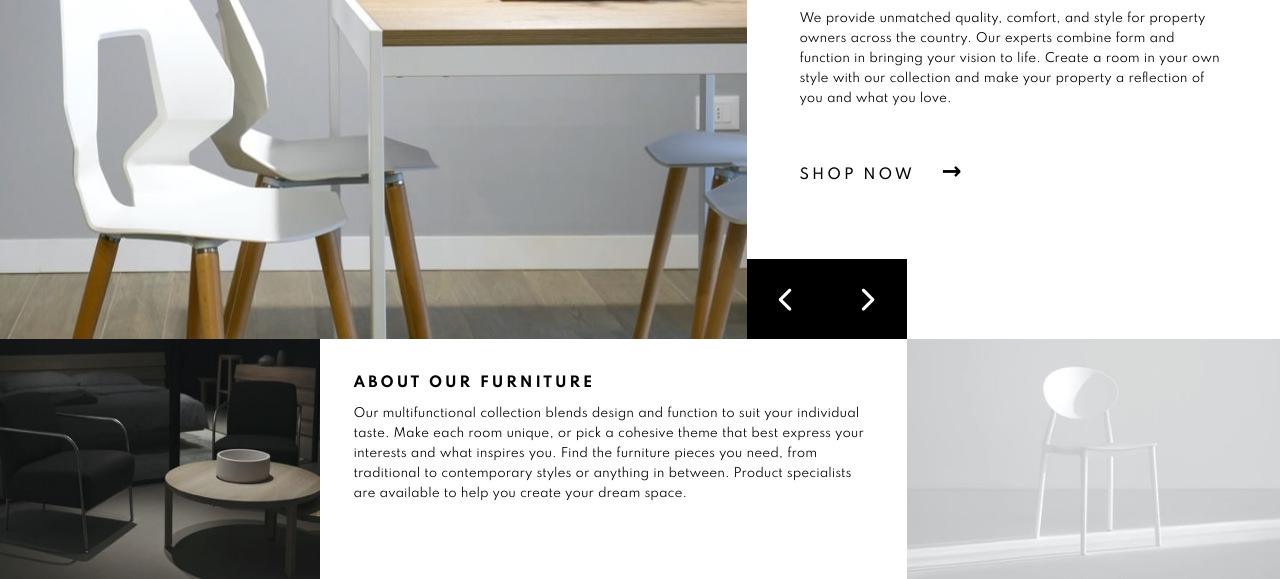
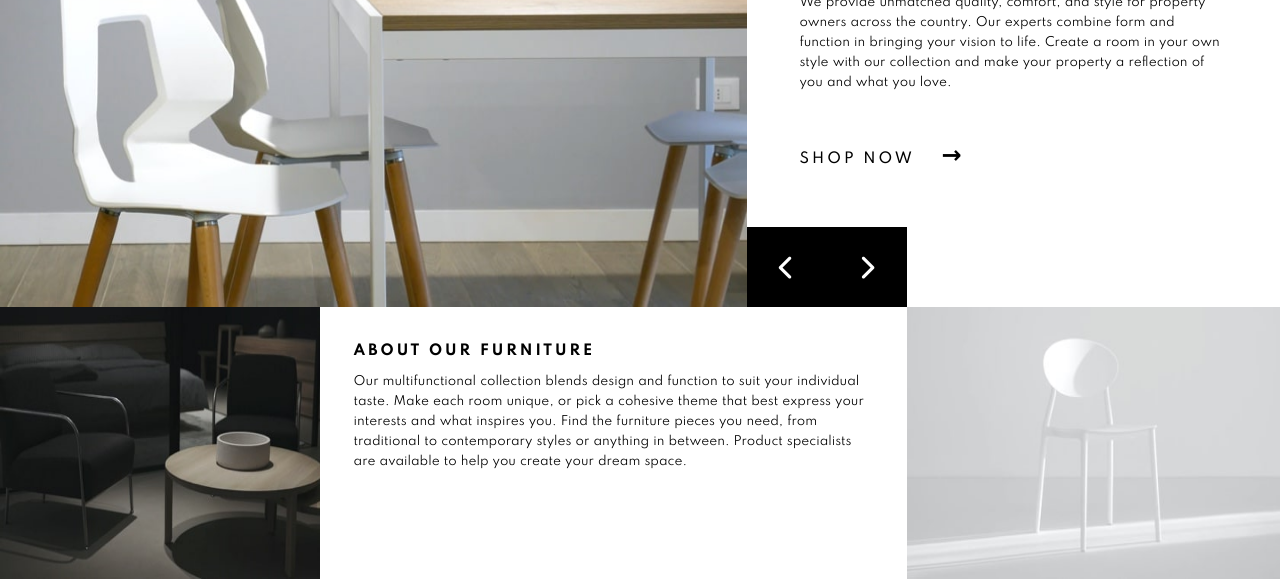
Before and after one commit to dhillman1989/room-fem-grid, a plain HTML site: page index.html in a window 1280 px wide. Shown: the part 221-800 px from the top of the page. Drawn offline with Linux system fonts and the light colour scheme.

Commit message:
fix site sizing

```diff
--- a/css/base.scss
+++ b/css/base.scss
@@ -77,7 +77,7 @@ p {
 .container.grid {
     display: grid;
     grid-template-columns: repeat(24, 1fr);
-    grid-template-rows: 70% 1fr;
+    grid-template-rows: 66% 34%;
     height: 100vh;
 }
 
```
Also changed, not shown: css/base.css.
